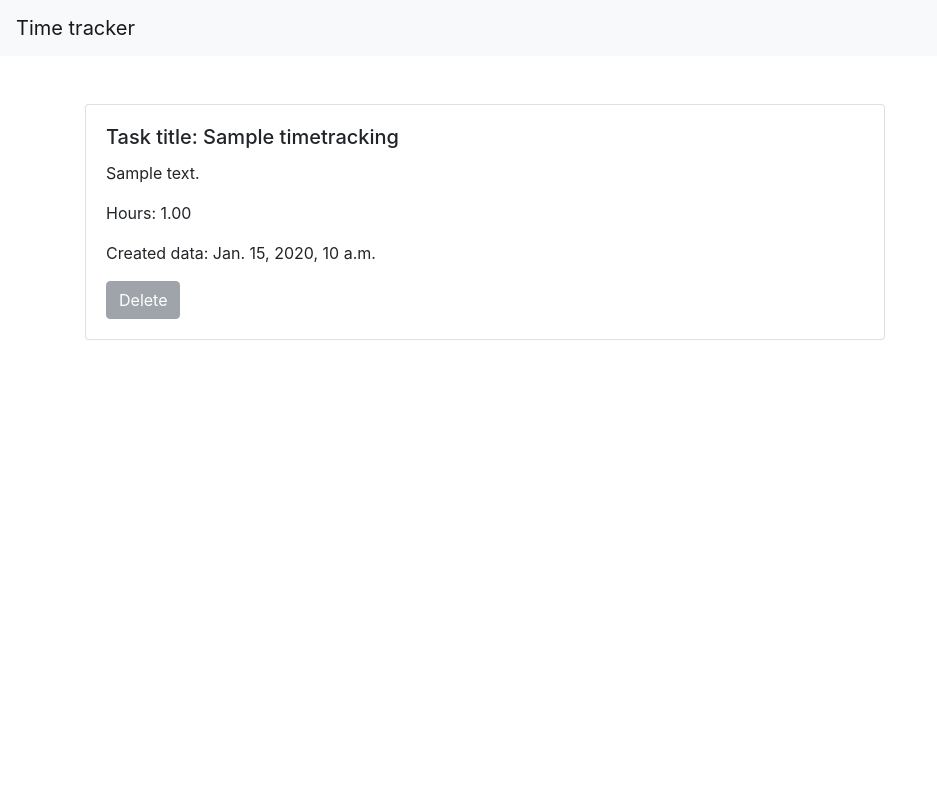
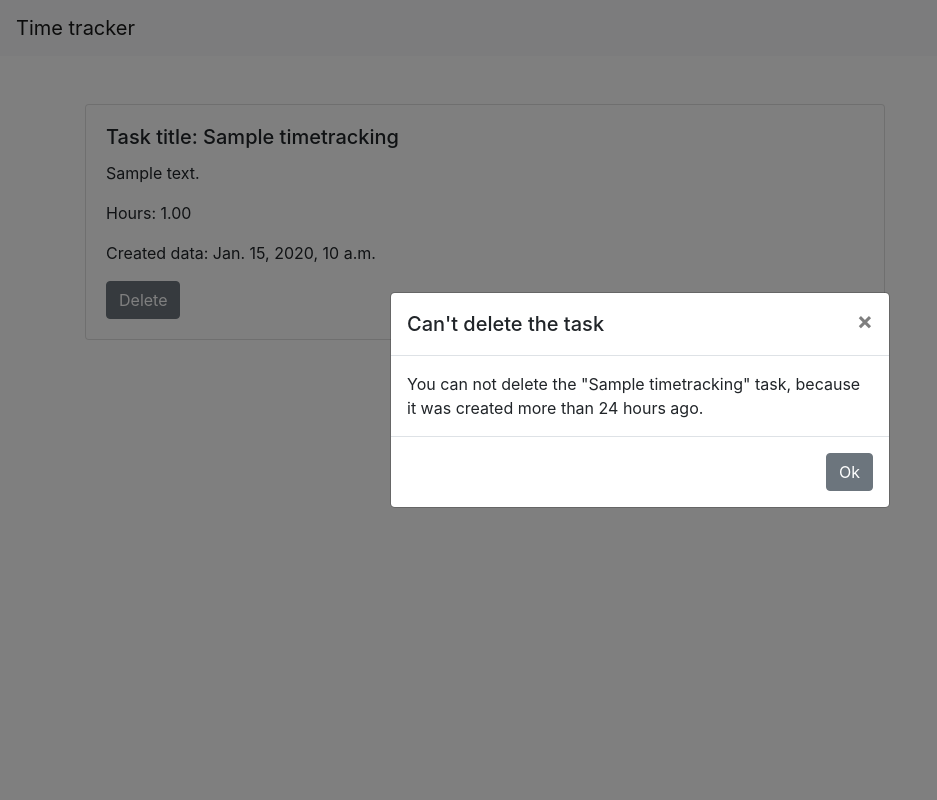
Before and after one commit to AndreyAnokhin/time_tracker, a Django app: page /time_tracker/1/ in a window 1280 px wide, after a click on "Delete". Shown: the whole page, without its empty margins (0-937 px from the left). Run offline with Django 3.2, Linux system fonts and the light colour scheme; tables that the repository leaves empty hold one stand-in row (values such as "Sample post"); some libraries are stand-ins or nearby versions.

Commit message:
add warning for old task deletion

```diff
--- a/time_tracker_project/time_tracker_site/templates/time_tracker_site/task_detail.html
+++ b/time_tracker_project/time_tracker_site/templates/time_tracker_site/task_detail.html
@@ -15,7 +15,7 @@
         <!-- Button trigger modal -->
         <button type="button" class="btn btn-primary" data-toggle="modal" data-target="#confirmDeleteModal">Delete</button>
     {% else %}
-        <button type="button" class="btn btn-secondary" disabled>Delete</button>
+        <button type="button" class="btn btn-secondary" data-toggle="modal" data-target="#notDeleteWarning">Delete</button>
     {% endif %}
 
 <!-- Modal -->
@@ -39,6 +39,24 @@
   </div>
 </div>
 
+  <div class="modal fade" id="notDeleteWarning" tabindex="-1" role="dialog" aria-labelledby="notDeleteWarninglTitle" aria-hidden="true">
+  <div class="modal-dialog modal-dialog-centered" role="document">
+    <div class="modal-content">
+      <div class="modal-header">
+        <h5 class="modal-title" id="notDeleteWarningTitle">Can't delete the task</h5>
+        <button type="button" class="close" data-dismiss="modal" aria-label="Close">
+          <span aria-hidden="true">&times;</span>
+        </button>
+      </div>
+      <div class="modal-body">
+        You can not delete the "{{ task.title }}" task, because it was created more than 24 hours ago.
+      </div>
+      <div class="modal-footer">
+        <button type="button" class="btn btn-secondary" data-dismiss="modal">Ok</button>
+      </div>
+    </div>
+  </div>
+</div>
 
 
   </div>
```
